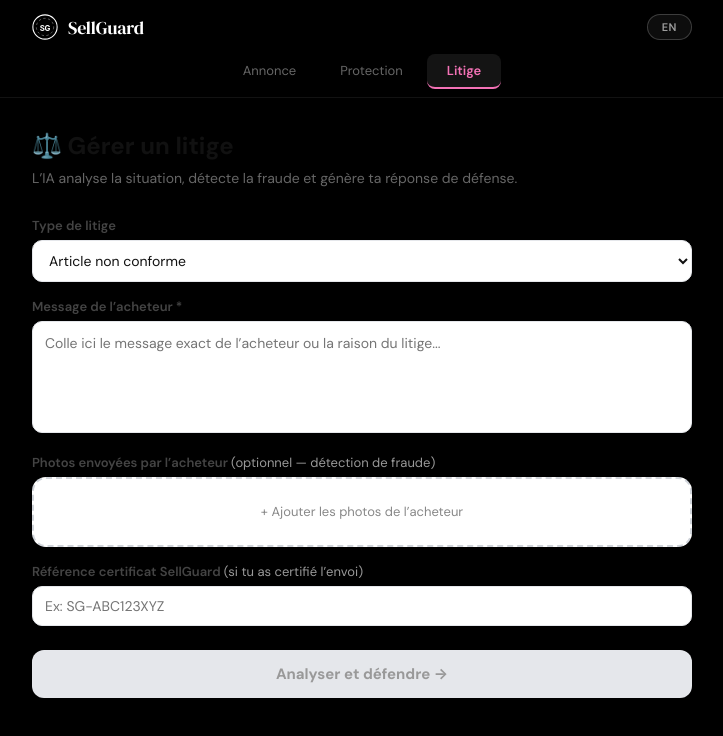
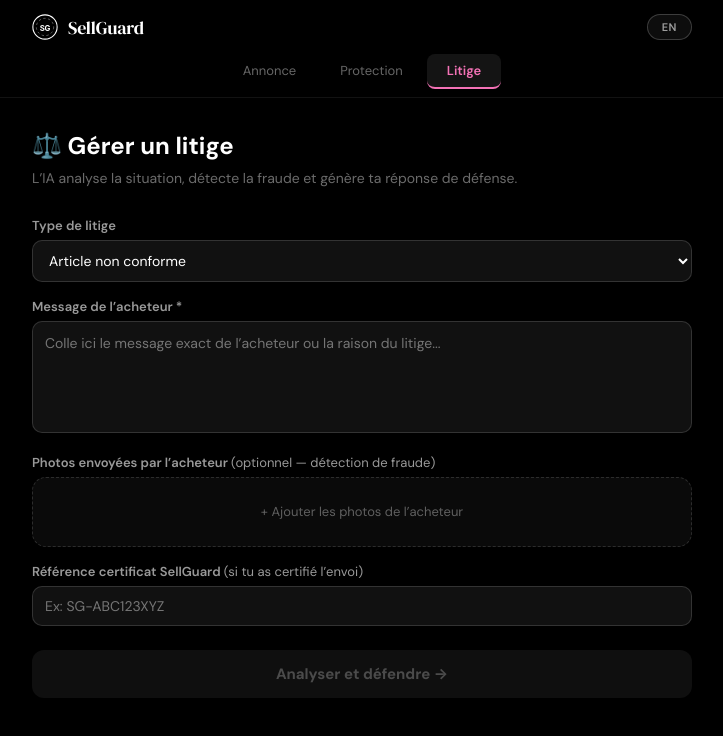
Before and after one commit to WRONIKOWSKY/sellguard, a Next.js app in the folder sellguard/: page /litige in a window 1280 px wide. Shown: the top 736 px of the page, without its empty margins (278-1001 px from the left). Built offline with nearby package versions, Linux system fonts and the light colour scheme.

Commit message:
Update litige.js

```diff
--- a/sellguard/pages/litige.js
+++ b/sellguard/pages/litige.js
@@ -55,11 +55,11 @@ export default function Litige() {
     } catch (e) {
       const msg = e.message || '';
       if (msg.includes('Failed to fetch') || msg.includes('NetworkError')) {
-        setError(lang === 'en' ? 'Connection error. Check your internet and try again.' : 'Erreur de connexion. Vérifie ta connexion internet et réessaie.');
+        setError('Erreur de connexion. Vérifie ta connexion internet et réessaie.');
       } else if (msg.includes('503') || msg.includes('overloaded')) {
-        setError(lang === 'en' ? 'Server is busy. Wait a few seconds and try again.' : 'Le serveur est occupé. Attends quelques secondes et réessaie.');
+        setError('Le serveur est occupé. Attends quelques secondes et réessaie.');
       } else {
-        setError(lang === 'en' ? 'An error occurred. Please try again.' : 'Une erreur est survenue. Réessaie.');
+        setError('Une erreur est survenue. Réessaie.');
       }
     }
     setLoading(false);
@@ -77,12 +77,12 @@ export default function Litige() {
   }
 
   const fraudColor = result?.fraud_score >= 7
-    ? { bg: "#FEF2F2", border: "#FECACA", text: "#DC2626", label: t.lang === "en" ? "Likely fraud" : "Fraude probable" }
+    ? { bg: "rgba(220,38,38,0.08)", border: "rgba(220,38,38,0.2)", text: "#DC2626", label: "Fraude probable" }
     : result?.fraud_score >= 4
-    ? { bg: "#FFFBEB", border: "#FDE68A", text: "#D97706", label: t.lang === "en" ? "Suspicious" : "Suspect" }
-    : { bg: "#F0FDF4", border: "#BBF7D0", text: "#15803D", label: t.lang === "en" ? "Seems legitimate" : "Semble légitime" };
+    ? { bg: "rgba(251,146,60,0.06)", border: "rgba(251,146,60,0.2)", text: "#D97706", label: "Suspect" }
+    : { bg: "rgba(34,197,94,0.06)", border: "rgba(34,197,94,0.2)", text: "#15803D", label: "Semble légitime" };
 
-  const inp = { width: "100%", padding: "10px 12px", fontSize: 14, background: "#fff", border: "1px solid #E5E7EB", borderRadius: 10, outline: "none", fontFamily: "inherit", color: "#111" };
+  const inp = { width: "100%", padding: "10px 12px", fontSize: 14, background: "#111", border: "0.5px solid rgba(255,255,255,0.14)", borderRadius: 10, outline: "none", fontFamily: "inherit", color: "#fff" };
 
   return (
     <>
@@ -91,97 +91,97 @@ export default function Litige() {
         {!result ? (
           <>
             <div style={{ marginBottom: 28 }}>
-              <h2 style={{ fontSize: 24, fontWeight: 800, color: "#111", marginBottom: 6 }}>⚖️ {l.title}</h2>
-              <p style={{ fontSize: 14, color: "#666", lineHeight: 1.6 }}>{l.subtitle}</p>
+              <h2 style={{ fontSize: 24, fontWeight: 800, color: "#fff", marginBottom: 6 }}>⚖️ {l.title}</h2>
+              <p style={{ fontSize: 14, color: "rgba(255,255,255,0.42)", lineHeight: 1.6 }}>{l.subtitle}</p>
             </div>
 
             <div style={{ marginBottom: 16 }}>
-              <label style={{ fontSize: 13, fontWeight: 600, color: "#444", display: "block", marginBottom: 6 }}>{l.type_label}</label>
+              <label style={{ fontSize: 13, fontWeight: 600, color: "rgba(255,255,255,0.6)", display: "block", marginBottom: 6 }}>{l.type_label}</label>
               <select value={type} onChange={e => setType(e.target.value)} style={inp}>
                 {l.types.map(t => <option key={t}>{t}</option>)}
               </select>
             </div>
 
             <div style={{ marginBottom: 16 }}>
-              <label style={{ fontSize: 13, fontWeight: 600, color: "#444", display: "block", marginBottom: 6 }}>{l.msg_label} *</label>
+              <label style={{ fontSize: 13, fontWeight: 600, color: "rgba(255,255,255,0.6)", display: "block", marginBottom: 6 }}>{l.msg_label} *</label>
               <textarea value={buyerMessage} onChange={e => setBuyerMessage(e.target.value)} rows={4} placeholder={l.msg_ph}
                 style={{ ...inp, resize: "none", lineHeight: 1.6, padding: "10px 12px" }} />
             </div>
 
             <div style={{ marginBottom: 16 }}>
-              <label style={{ fontSize: 13, fontWeight: 600, color: "#444", display: "block", marginBottom: 6 }}>
+              <label style={{ fontSize: 13, fontWeight: 600, color: "rgba(255,255,255,0.6)", display: "block", marginBottom: 6 }}>
                 {l.photos_label} <span style={{ fontWeight: 400, color: "#999" }}>({l.photos_hint})</span>
               </label>
               <div onClick={() => fileRef.current.click()} onDragOver={e => e.preventDefault()} onDrop={e => { e.preventDefault(); handleFiles(e.dataTransfer.files); }}
-                style={{ border: "2px dashed #D1D5DB", borderRadius: 14, padding: 16, cursor: "pointer", background: "#fff", textAlign: "center", minHeight: 70, display: "flex", alignItems: "center", justifyContent: "center" }}>
+                style={{ border: "1.5px dashed rgba(255,255,255,0.14)", borderRadius: 14, padding: 16, cursor: "pointer", background: "#0A0A0A", textAlign: "center", minHeight: 70, display: "flex", alignItems: "center", justifyContent: "center" }}>
                 {imagePreviews.length > 0
                   ? <div style={{ display: "flex", gap: 8, flexWrap: "wrap", justifyContent: "center" }}>
                       {imagePreviews.map((src, i) => <img key={i} src={src} style={{ height: 70, borderRadius: 8, objectFit: "cover" }} />)}
                     </div>
-                  : <p style={{ fontSize: 13, color: "#888" }}>{l.photos_add}</p>}
+                  : <p style={{ fontSize: 13, color: "rgba(255,255,255,0.35)" }}>{l.photos_add}</p>}
               </div>
               <input ref={fileRef} type="file" accept="image/*" multiple style={{ display: "none" }} onChange={e => handleFiles(e.target.files)} />
             </div>
 
             <div style={{ marginBottom: 24 }}>
-              <label style={{ fontSize: 13, fontWeight: 600, color: "#444", display: "block", marginBottom: 6 }}>
+              <label style={{ fontSize: 13, fontWeight: 600, color: "rgba(255,255,255,0.6)", display: "block", marginBottom: 6 }}>
                 {l.cert_label} <span style={{ fontWeight: 400, color: "#999" }}>({l.cert_hint})</span>
               </label>
               <input value={certRef} onChange={e => setCertRef(e.target.value)} placeholder={l.cert_ph} style={inp} />
             </div>
 
             <button onClick={analyze} disabled={loading || !buyerMessage.trim()}
-              style={{ width: "100%", padding: 14, fontSize: 15, fontWeight: 700, borderRadius: 12, border: "none", background: !buyerMessage.trim() ? "#E5E7EB" : "#111", color: !buyerMessage.trim() ? "#999" : "#fff", cursor: loading ? "default" : "pointer", fontFamily: "inherit" }}>
+              style={{ width: "100%", padding: 14, fontSize: 15, fontWeight: 700, borderRadius: 12, border: "none", background: !buyerMessage.trim() ? "rgba(255,255,255,0.06)" : "#fff", color: !buyerMessage.trim() ? "rgba(255,255,255,0.25)" : "#000", cursor: loading ? "default" : "pointer", fontFamily: "inherit" }}>
               {loading ? l.analyzing : l.analyze_btn}
             </button>
 
-            {error && <div style={{ marginTop: 12, padding: 12, background: "#FEF2F2", borderRadius: 10, fontSize: 13, color: "#DC2626" }}>{error}</div>}
+            {error && <div style={{ marginTop: 12, padding: 12, background: "rgba(220,38,38,0.08)", borderRadius: 10, fontSize: 13, color: "#DC2626" }}>{error}</div>}
           </>
         ) : (
           <>
             <div style={{ display: "flex", justifyContent: "space-between", alignItems: "center", marginBottom: 24 }}>
-              <h2 style={{ fontSize: 20, fontWeight: 800, color: "#111" }}>{l.title}</h2>
-              <button onClick={reset} style={{ fontSize: 13, color: "#666", background: "#F3F4F6", border: "none", borderRadius: 8, padding: "7px 16px", cursor: "pointer", fontFamily: "inherit" }}>{l.back}</button>
+              <h2 style={{ fontSize: 20, fontWeight: 800, color: "#fff" }}>{l.title}</h2>
+              <button onClick={reset} style={{ fontSize: 13, color: "rgba(255,255,255,0.42)", background: "rgba(255,255,255,0.06)", border: "none", borderRadius: 8, padding: "7px 16px", cursor: "pointer", fontFamily: "inherit" }}>{l.back}</button>
             </div>
 
             {result.fraud_score !== undefined && (
-              <div style={{ background: fraudColor.bg, border: `1px solid ${fraudColor.border}`, borderRadius: 14, padding: "16px 20px", marginBottom: 16 }}>
+              <div style={{ background: fraudColor.bg, border: `0.5px solid ${fraudColor.border}`, borderRadius: 14, padding: "16px 20px", marginBottom: 16 }}>
                 <div style={{ display: "flex", justifyContent: "space-between", alignItems: "center", marginBottom: 8 }}>
                   <p style={{ fontSize: 13, fontWeight: 700, color: fraudColor.text }}>
                     {result.fraud_score >= 7 ? "🚨" : result.fraud_score >= 4 ? "⚠️" : "✅"} {l.fraud_label} — {fraudColor.label}
                   </p>
                   <span style={{ fontSize: 20, fontWeight: 800, color: fraudColor.text }}>{result.fraud_score}/10</span>
                 </div>
-                <p style={{ fontSize: 13, color: "#555", lineHeight: 1.5 }}>{result.fraud_analysis}</p>
+                <p style={{ fontSize: 13, color: "rgba(255,255,255,0.5)", lineHeight: 1.5 }}>{result.fraud_analysis}</p>
               </div>
             )}
 
-            <div style={{ background: "#fff", border: "1px solid #E5E7EB", borderRadius: 14, padding: "16px 20px", marginBottom: 16 }}>
-              <p style={{ fontSize: 11, fontWeight: 700, color: "#888", letterSpacing: 0.5, marginBottom: 8 }}>{l.verdict_l}</p>
-              <p style={{ fontSize: 14, color: "#111", lineHeight: 1.7 }}>{result.verdict}</p>
+            <div style={{ background: "#0A0A0A", border: "0.5px solid rgba(255,255,255,0.07)", borderRadius: 14, padding: "16px 20px", marginBottom: 16 }}>
+              <p style={{ fontSize: 11, fontWeight: 700, color: "rgba(255,255,255,0.35)", letterSpacing: 0.5, marginBottom: 8 }}>{l.verdict_l}</p>
+              <p style={{ fontSize: 14, color: "#fff", lineHeight: 1.7 }}>{result.verdict}</p>
             </div>
 
-            <div style={{ background: "#fff", border: "1px solid #E5E7EB", borderRadius: 14, padding: "16px 20px", marginBottom: 16 }}>
-              <p style={{ fontSize: 11, fontWeight: 700, color: "#888", letterSpacing: 0.5, marginBottom: 12 }}>{l.args_l}</p>
+            <div style={{ background: "#0A0A0A", border: "0.5px solid rgba(255,255,255,0.07)", borderRadius: 14, padding: "16px 20px", marginBottom: 16 }}>
+              <p style={{ fontSize: 11, fontWeight: 700, color: "rgba(255,255,255,0.35)", letterSpacing: 0.5, marginBottom: 12 }}>{l.args_l}</p>
               {result.arguments?.map((arg, i) => (
-                <div key={i} style={{ display: "flex", gap: 12, marginBottom: i < result.arguments.length - 1 ? 10 : 0, padding: "10px 14px", background: "#F9FAFB", borderRadius: 10 }}>
+                <div key={i} style={{ display: "flex", gap: 12, marginBottom: i < result.arguments.length - 1 ? 10 : 0, padding: "10px 14px", background: "rgba(255,255,255,0.03)", borderRadius: 10 }}>
                   <span style={{ fontSize: 16, flexShrink: 0 }}>🛡️</span>
-                  <p style={{ fontSize: 13, color: "#333", lineHeight: 1.5 }}>{arg}</p>
+                  <p style={{ fontSize: 13, color: "rgba(255,255,255,0.7)", lineHeight: 1.5 }}>{arg}</p>
                 </div>
               ))}
             </div>
 
-            <div style={{ background: "#fff", border: "1px solid #E5E7EB", borderRadius: 14, padding: "16px 20px", marginBottom: 16 }}>
+            <div style={{ background: "#0A0A0A", border: "0.5px solid rgba(255,255,255,0.07)", borderRadius: 14, padding: "16px 20px", marginBottom: 16 }}>
               <div style={{ display: "flex", justifyContent: "space-between", alignItems: "center", marginBottom: 12 }}>
-                <p style={{ fontSize: 11, fontWeight: 700, color: "#888", letterSpacing: 0.5 }}>{l.response_l}</p>
-                <button onClick={() => copy(result.response)} style={{ fontSize: 12, color: "#555", background: "#F3F4F6", border: "none", borderRadius: 6, padding: "4px 12px", cursor: "pointer", fontFamily: "inherit" }}>
+                <p style={{ fontSize: 11, fontWeight: 700, color: "rgba(255,255,255,0.35)", letterSpacing: 0.5 }}>{l.response_l}</p>
+                <button onClick={() => copy(result.response)} style={{ fontSize: 12, color: "rgba(255,255,255,0.5)", background: "rgba(255,255,255,0.06)", border: "none", borderRadius: 6, padding: "4px 12px", cursor: "pointer", fontFamily: "inherit" }}>
                   {copied ? l.copied : l.copy}
                 </button>
               </div>
-              <p style={{ fontSize: 13, color: "#111", lineHeight: 1.8, whiteSpace: "pre-wrap" }}>{result.response}</p>
+              <p style={{ fontSize: 13, color: "#fff", lineHeight: 1.8, whiteSpace: "pre-wrap" }}>{result.response}</p>
             </div>
 
-            <div style={{ background: "#EFF6FF", border: "1px solid #BFDBFE", borderRadius: 14, padding: "16px 20px" }}>
+            <div style={{ background: "rgba(99,102,241,0.08)", border: "0.5px solid rgba(99,102,241,0.2)", borderRadius: 14, padding: "16px 20px" }}>
               <p style={{ fontSize: 11, fontWeight: 700, color: "#1D4ED8", letterSpacing: 0.5, marginBottom: 10 }}>{l.steps_l}</p>
               {result.next_steps?.map((step, i) => (
                 <div key={i} style={{ display: "flex", gap: 10, marginBottom: i < result.next_steps.length - 1 ? 8 : 0 }}>
```
